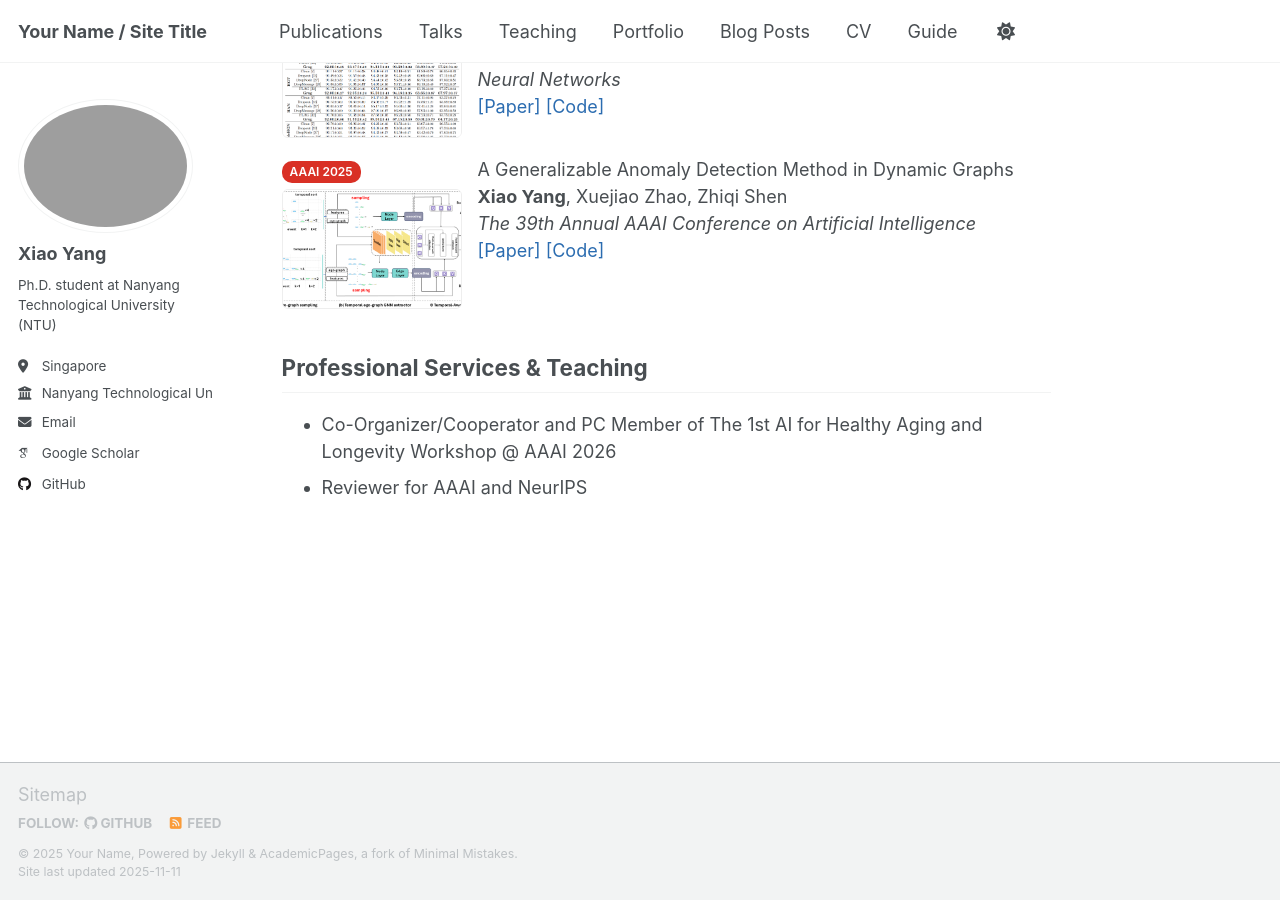
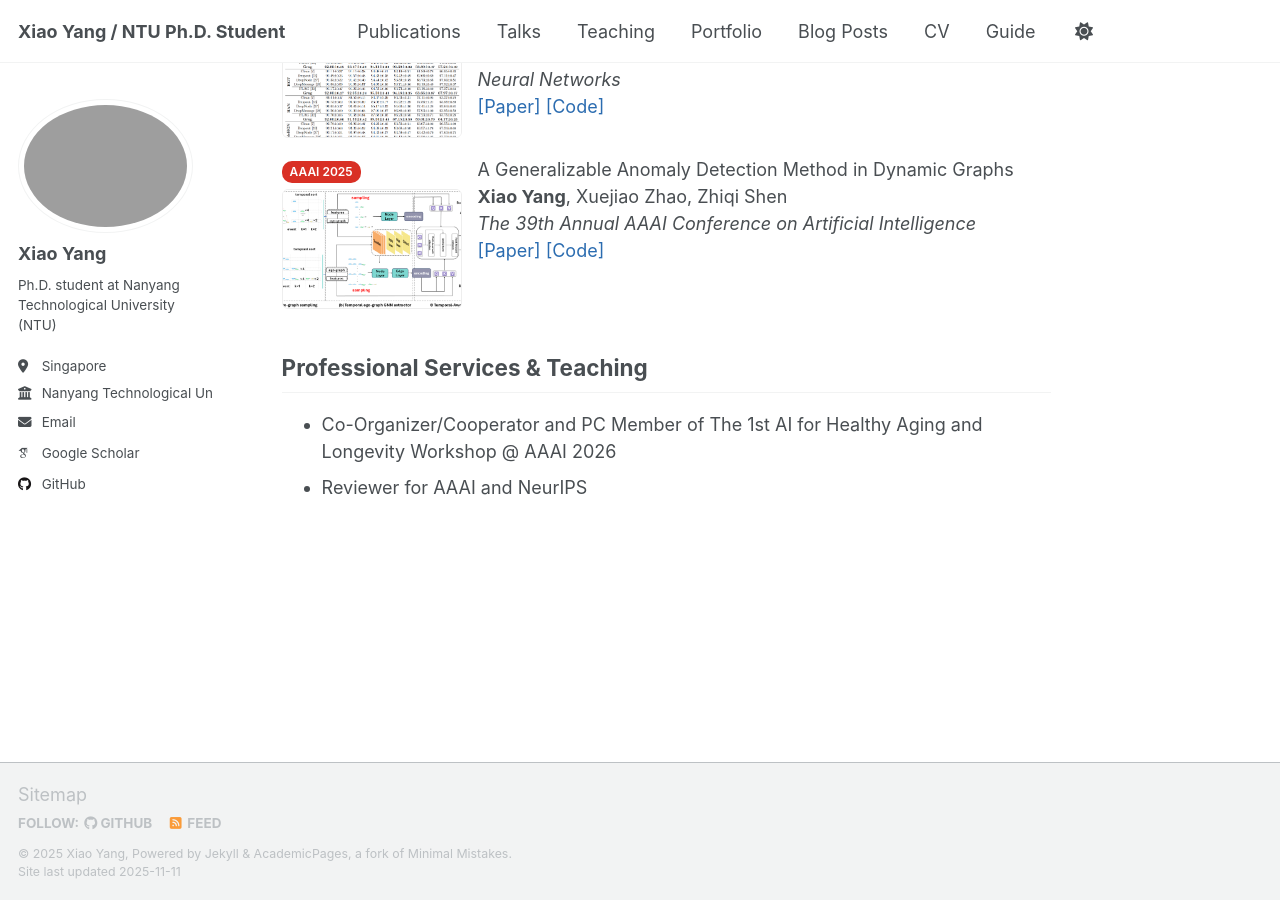
Before and after one commit to YXNTU/YXNTU.github.io, a Jekyll site: the page built from _pages/about.md, in a window 1280 px wide and 900 px high, scrolled down 1284 px. Built offline with Jekyll 4.4.1, drawn with Linux system fonts in a browser that asks for light colours; some web fonts are replaced; a script that is not in the unit is left out; some of the changed lines change nothing that is shown.

Commit message:
Update _config.yml

```diff
--- a/_config.yml
+++ b/_config.yml
@@ -8,15 +8,15 @@
 
 # Basic Site Settings
 locale                   : "en-US"
-site_theme               : "default" # Currently available options are "default", "air"
-title                    : "Your Name / Site Title"
+site_theme               : "default" # 或改成 "air" 试试看不同风格
+title                    : "Xiao Yang / NTU Ph.D. Student"
 title_separator          : "-"
-name                     : &name "Your Name"
-description              : &description "Your Name's academic portfolio"   # Update this with a general description of your site, this is the default if not overridden by a page
-url                      : https://academicpages.github.io # The base hostname & protocol for your site e.g. "https://[your GitHub username].github.io",
-                                                           # or if you already have some other page hosted on Github then use "https://[your GitHub username].github.io/[Your Repo Name]"
-baseurl                  : "" # the subpath of your site, e.g. "/blog"
-repository               : "academicpages/academicpages.github.io"
+name                     : &name "Xiao Yang"
+description              : &description "Xiao Yang's academic portfolio and research projects at Nanyang Technological University (NTU)"
+url                      : "https://yxntu.github.io"
+baseurl                  : "" # 保持空
+repository               : "YXNTU/yxntu.github.io"
+
 
 # Site Author - The following control what appear as part of the author content on the side bar.
 #               If a field is blank the icon and link will not appear, otherwise it will be shown.
```
